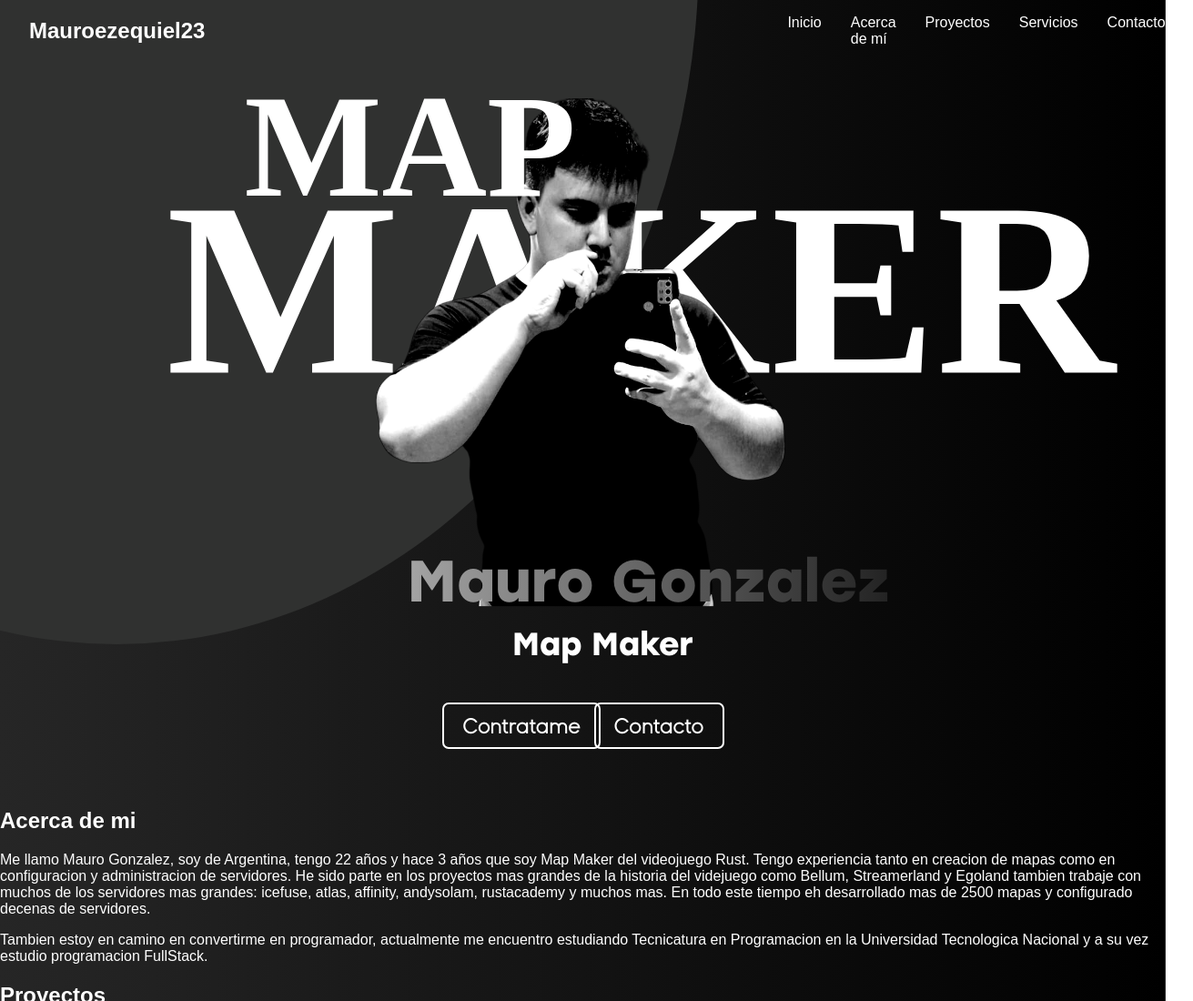
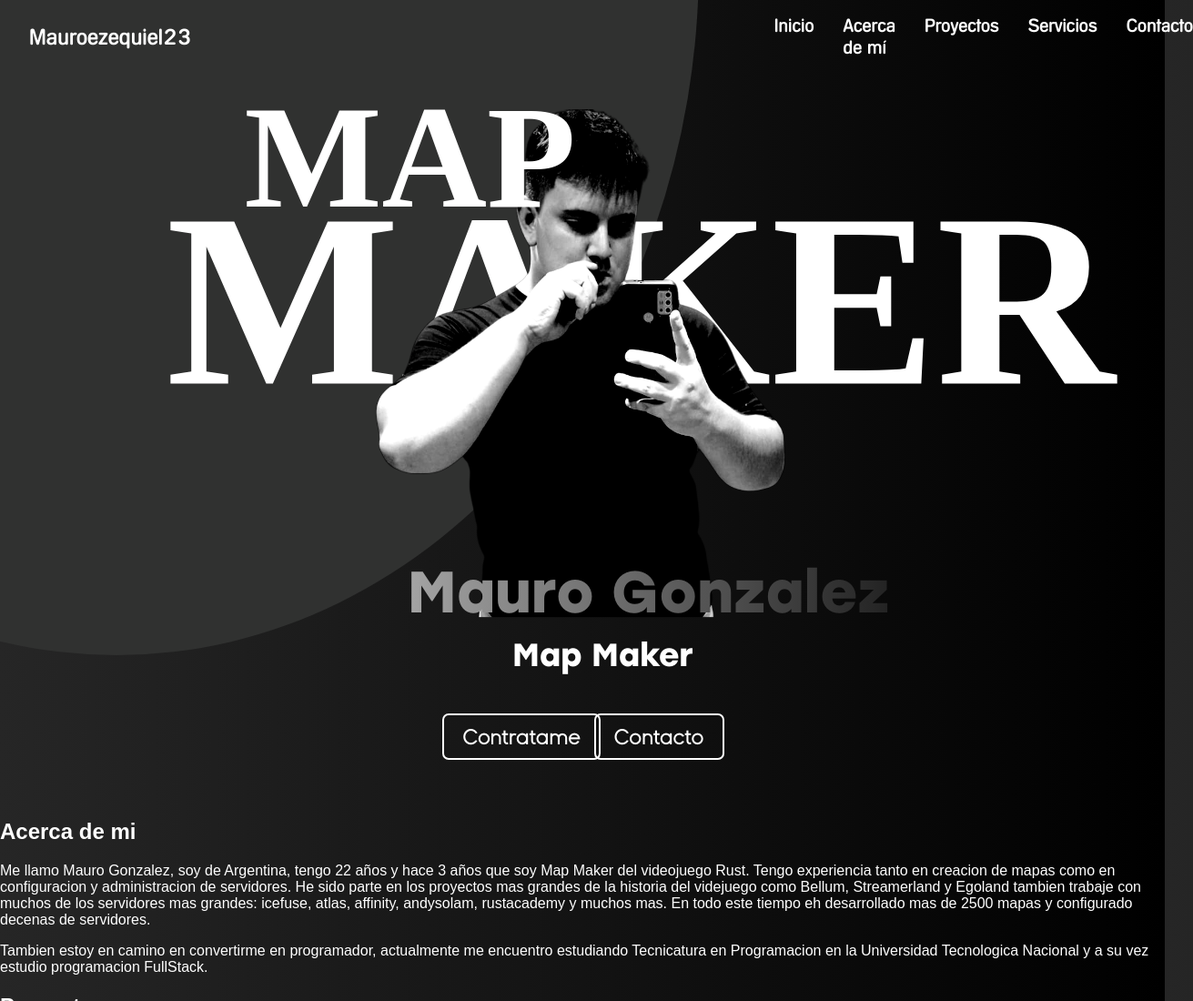
Before and after one commit to Mauroezequiel23/TP1-PortFolio, a plain HTML site: page Index.html in a window 1280 px wide. Shown: the top 1100 px of the page at 91% size, 1311 px wide, since content can reach past the window. Drawn offline with Linux system fonts and the light colour scheme; a web font is replaced by a local one.

Commit message:
cambio de font en header
cambio de font en header

```diff
--- a/Index.html
+++ b/Index.html
@@ -9,7 +9,7 @@
 <body>
 
     <header>
-        <a href="#home" class="logo">Mauroezequiel23</a>
+        <a href="Index.html" class="logo">Mauroezequiel23</a>
         <nav>
             <a href="#home">Inicio</a>
             <a href="#about">Acerca de mí</a>
--- a/css/style.css
+++ b/css/style.css
@@ -13,6 +13,12 @@
 @font-face {
     font-family: 'godFont';
     src: url('../fonts/godshinesans.bold.otf') format('truetype');
+    font-weight: normal;
+    font-style: normal;
+}
+@font-face {
+    font-family: 'mercedesFont';
+    src: url('../fonts/Mercedes-Serial\ Regular.ttf') format('truetype');
     font-weight: normal;
     font-style: normal;
 }
@@ -33,8 +39,8 @@ header {
 
 header a.logo {
     margin-right: auto;
-    font-size: 1.5rem;
-    font-weight: bold;
+    font-size: 1.5rem;    font-family: "mercedesFont";
+    font-size: 24px;
     color: #fff;
     text-decoration: none;
 }
@@ -50,6 +56,8 @@ nav a {
     margin-left: 2rem;
     color: #fff;
     text-decoration: none;
+    font-family: "mercedesFont";
+    font-size: 20px;
 }
 
 .home {
```
Also changed, not shown: fonts/Mercedes-Serial Regular.ttf (added).
